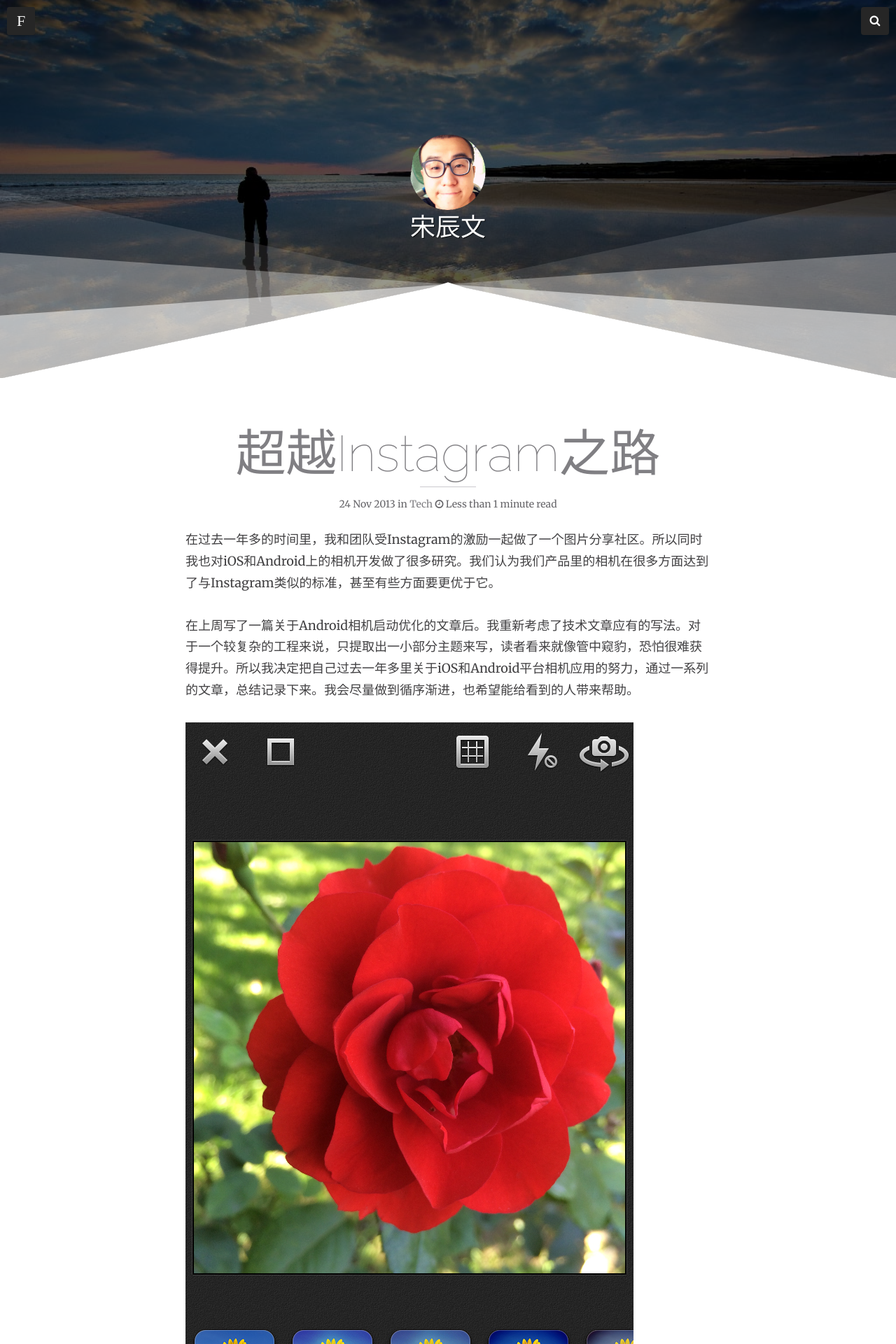
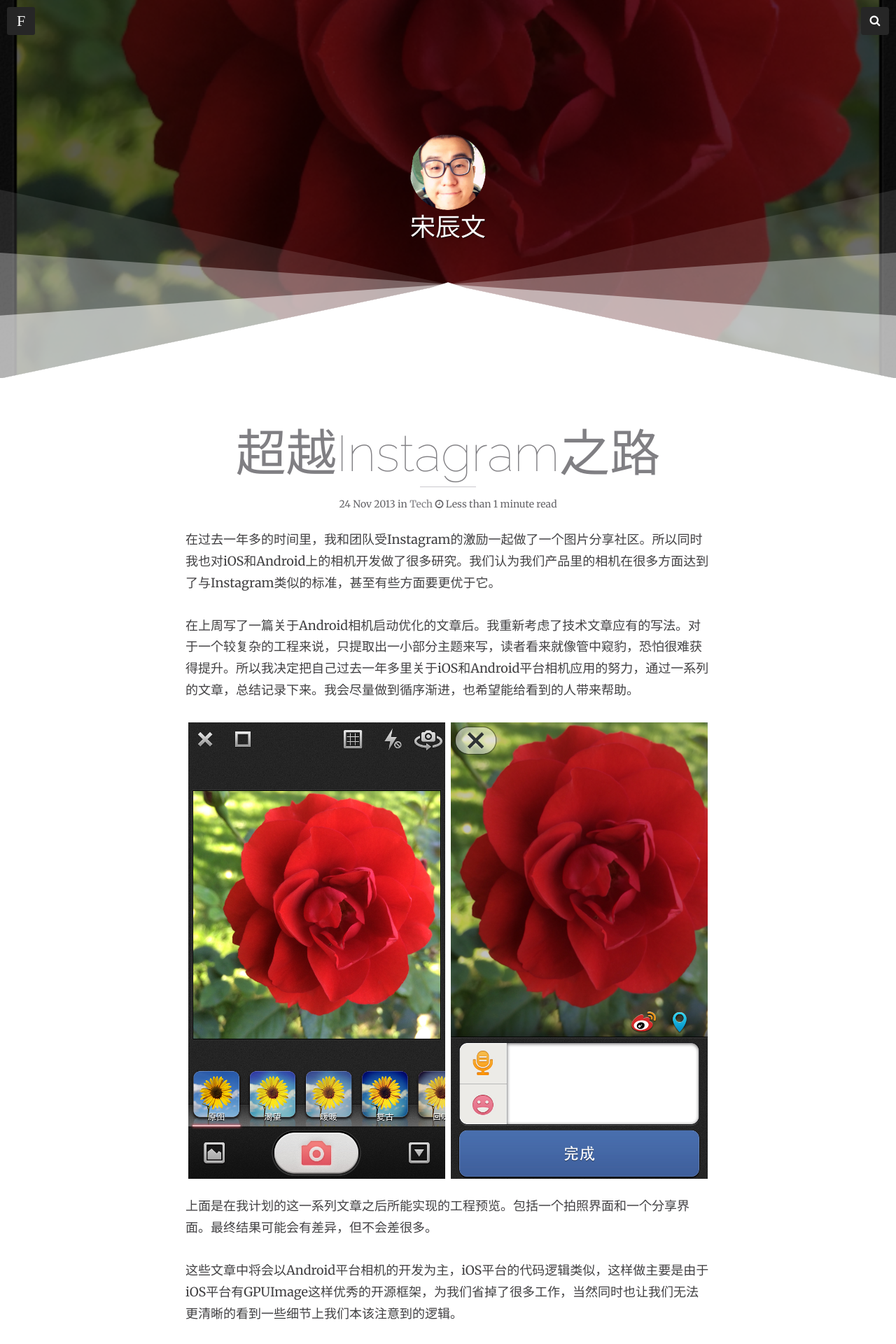
Before and after one commit to songchenwen/songchenwen.github.io, a Jekyll site: the page built from _posts/2013-11-24-way-beyond-instagram-preview-and-outline.md, in a window 1280 px wide. Shown: the top 1920 px of the page at 70% size. Built offline with Jekyll 4.4.1, drawn with Linux system fonts in a browser that asks for light colours; nearby versions of some CDN libraries; comment, search, counter and statistics services are not loaded.

Commit message:
Edit Post Image Features

```diff
--- a/_posts/2013-11-24-way-beyond-instagram-preview-and-outline.md
+++ b/_posts/2013-11-24-way-beyond-instagram-preview-and-outline.md
@@ -3,6 +3,7 @@ layout: post
 title: 超越Instagram之路
 categories : [Tech]
 tags : [Android, Camera, Instagram]
+imagefeature : way-beyond-instagram-preview-and-outline/1.jpg
 ---
 
 在过去一年多的时间里，我和团队受Instagram的激励一起做了一个图片分享社区。所以同时我也对iOS和Android上的相机开发做了很多研究。我们认为我们产品里的相机在很多方面达到了与Instagram类似的标准，甚至有些方面要更优于它。
@@ -11,9 +12,10 @@ tags : [Android, Camera, Instagram]
 
 在上周写了一篇关于Android相机启动优化的文章后。我重新考虑了技术文章应有的写法。对于一个较复杂的工程来说，只提取出一小部分主题来写，读者看来就像管中窥豹，恐怕很难获得提升。所以我决定把自己过去一年多里关于iOS和Android平台相机应用的努力，通过一系列的文章，总结记录下来。我会尽量做到循序渐进，也希望能给看到的人带来帮助。
 
-![](/images/way-beyond-instagram-preview-and-outline/1.jpg)
-
-![](/images/way-beyond-instagram-preview-and-outline/2.jpg)
+<figure class="half">
+	<a href="/images/way-beyond-instagram-preview-and-outline/1.jpg"><img src="/images/way-beyond-instagram-preview-and-outline/1.jpg"></a>
+	<a href="/images/way-beyond-instagram-preview-and-outline/2.jpg"><img src="/images/way-beyond-instagram-preview-and-outline/2.jpg"></a>
+</figure>
 
 上面是在我计划的这一系列文章之后所能实现的工程预览。包括一个拍照界面和一个分享界面。最终结果可能会有差异，但不会差很多。
 
```
Also changed, not shown: _posts/2011-01-26-angry-teens.md (+1 -0 lines), _posts/2015-05-20-pgp-mail-on-osx.md (+1 -0 lines), images/pgp-mail-on-osx/feature.jpg (added).
